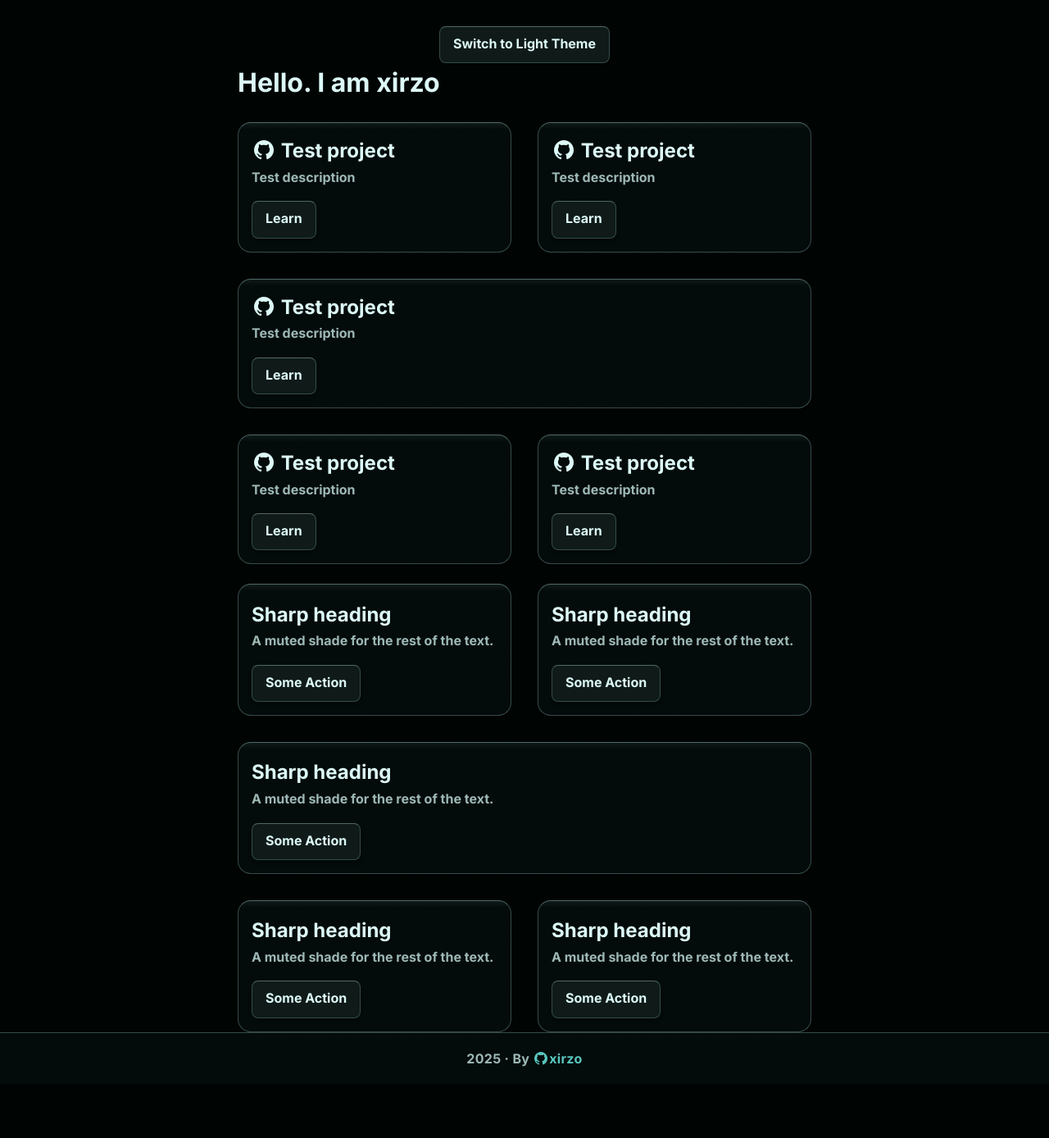
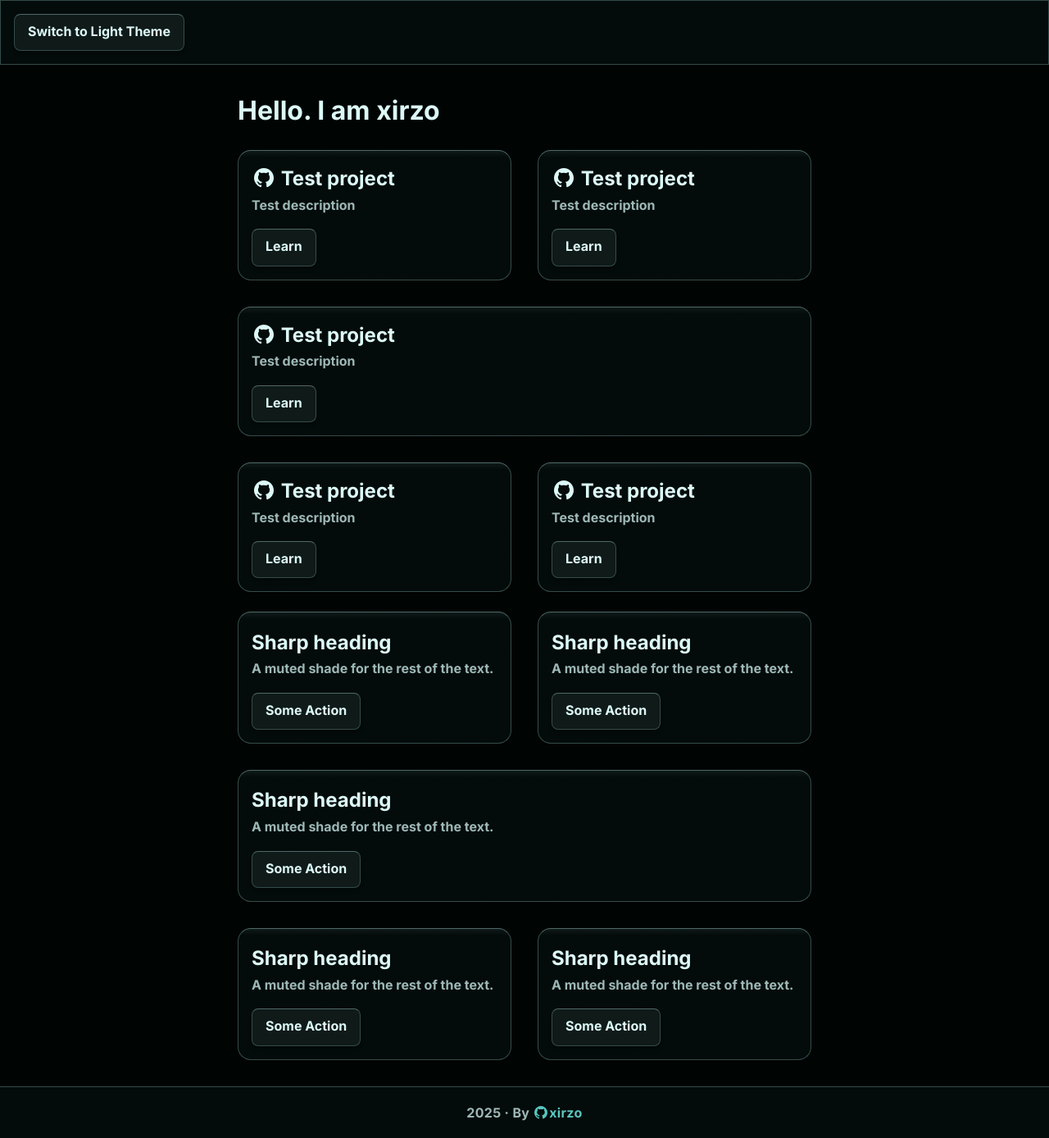
Before and after one commit to xirzo/Portfolio, a React (Vite) app: page / in a window 1280 px wide. Shown: the whole page at 82% size. Before the commit the page ends 1322 px from the top, so only its background shows below. Built offline with nearby package versions, Linux system fonts and the light colour scheme.

Commit message:
feat: border for footer/navbar

```diff
--- a/src/widgets/footer/footer.css
+++ b/src/widgets/footer/footer.css
@@ -4,10 +4,11 @@
     color: var(--text-muted);
     padding: 1.2rem 0;
     text-align: center;
-    border-top: 1px solid var(--border);
     font-size: 1rem;
-    box-shadow: 0 -2px 8px hsla(175, 20%, 3%, 0.04);
     letter-spacing: 0.02em;
+    margin-top: 2rem;
+    border-top: var(--border-card);
+    box-shadow: var(--shadow);
 }
 
 .footer-content {
--- a/src/widgets/navbar/navbar.css
+++ b/src/widgets/navbar/navbar.css
@@ -1,10 +1,19 @@
 .navbar {
-    margin-top: 2rem;
     gap: 2rem;
     display: flex;
     flex-direction: row;
-    justify-content: center;
+    justify-content: space-between;
     align-items: center;
+
+    padding: 1rem;
+    margin-bottom: 2rem;
+    z-index: 100;
+
+    position: sticky;
+    top: 0;
+    background: var(--bg);
+
+    border: var(--border-card)
 }
 
 .navbar>* {
```
